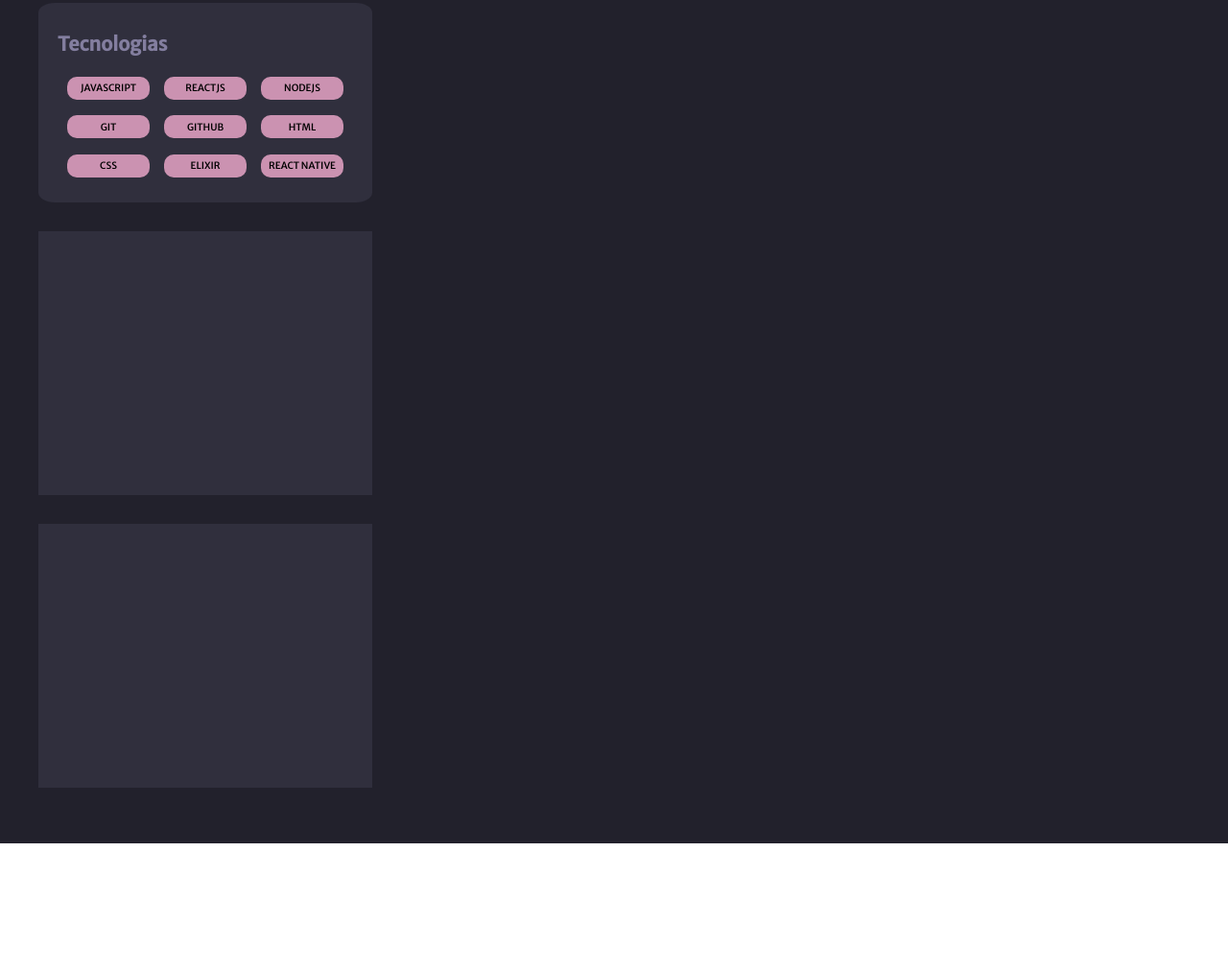
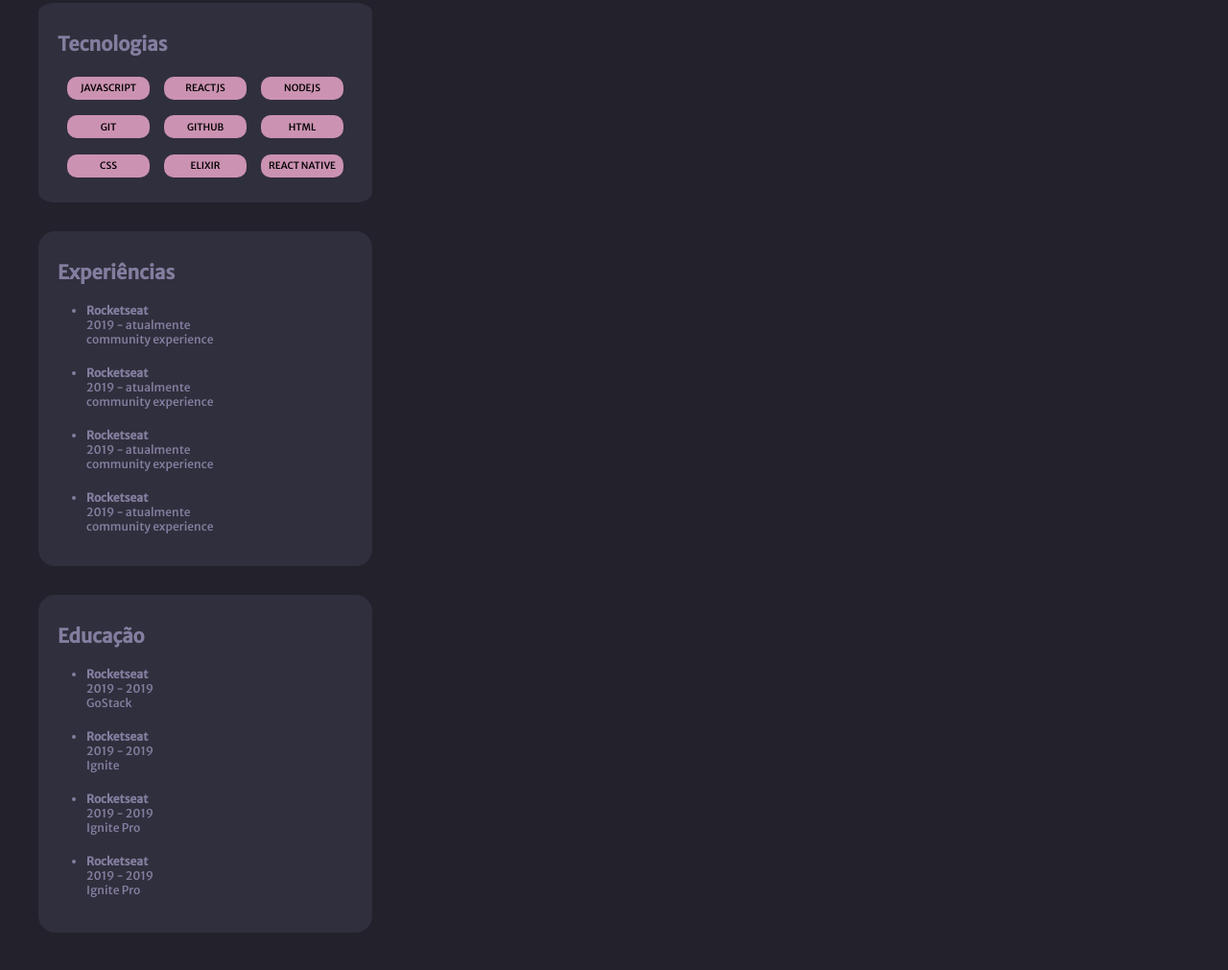
Before and after one commit to danilosjc/frontend, a plain HTML site: page index.html in a window 1280 px wide. Shown: the part 737-1748 px from the top of the page at 96% size. Before the commit the page ends 1616 px from the top, so only its background shows below. Drawn offline with Linux system fonts and the light colour scheme.

Commit message:
bloco educação concluído

```diff
--- a/index.html
+++ b/index.html
@@ -44,8 +44,44 @@
                     <div class="tech elixir">ELIXIR</div>
                     <div class="tech reactnative">REACT NATIVE</div>
                 </div>
-                <div class="box experience"></div>
-                <div class="box education"></div>
+                <div class="box experience">
+                    <div class="experiencia">Experiências</div>
+                    <div class="lista">
+                        <ul>
+                            <li class="linha"><p><strong>Rocketseat</strong></p></li>
+                            <p>2019 - atualmente</p>
+                            <p>community experience</p>
+                            <li class="linha"><p><strong>Rocketseat</strong></p></li>
+                            <p>2019 - atualmente</p>
+                            <p>community experience</p>
+                            <li class="linha"><p><strong>Rocketseat</strong></p></li>
+                            <p>2019 - atualmente</p>
+                            <p>community experience</p>
+                            <li class="linha"><p><strong>Rocketseat</strong></p></li>
+                            <p>2019 - atualmente</p>
+                            <p>community experience</p>
+                        </ul>
+                    </div>
+                </div>
+                <div class="box education">
+                    <div class="educacao">Educação</div>
+                    <div class="lista">
+                        <ul>
+                            <li class="linha"><p><strong>Rocketseat</strong></p></li>
+                            <p>2019 - 2019</p>
+                            <p>GoStack</p>
+                            <li class="linha"><p><strong>Rocketseat</strong></p></li>
+                            <p>2019 - 2019</p>
+                            <p>Ignite</p>
+                            <li class="linha"><p><strong>Rocketseat</strong></p></li>
+                            <p>2019 - 2019</p>
+                            <p>Ignite Pro</p>
+                            <li class="linha"><p><strong>Rocketseat</strong></p></li>
+                            <p>2019 - 2019</p>
+                            <p>Ignite Pro</p>
+                        </ul>
+                    </div>
+                </div>
             </div>
             <div class="container2">
                 <div class="box1 my-projects">
--- a/style.css
+++ b/style.css
@@ -21,7 +21,7 @@
 
 .container2 {
     background-color: #22212C;
-    width: 1050px;
+    width: 1049px;
     height: 100%;
     display: flex;
     flex-wrap: wrap;
@@ -137,14 +137,40 @@
 }
 
 .experience {
-    height: 275px;
+    height: 349px;
     margin-top: 30px;
+    display: flex;
+    flex-direction: column;
+    border-radius: 5%;
+}
+
+.experiencia,
+.educacao {
+    margin-top: 30px;
+    margin-left: 20px;
+    font-family: 'Merriweather Sans', sans-serif;
+    font-weight: 700;
+    font-size: 20px;
+}
+
+.lista {
+    margin-left: 50px;
+    font-family: 'Merriweather Sans', sans-serif;
+    font-weight: 300;
+    font-size: 12px;
+}
+
+.linha {
+    margin-top: 20px;
 }
 
 .education {
-    height: 275px;
+    height: 352px;
     margin-top: 30px;
     margin-bottom: 58px;
+    display: flex;
+    flex-direction: column;
+    border-radius: 5%;
 }
 
 .my-projects {
```
